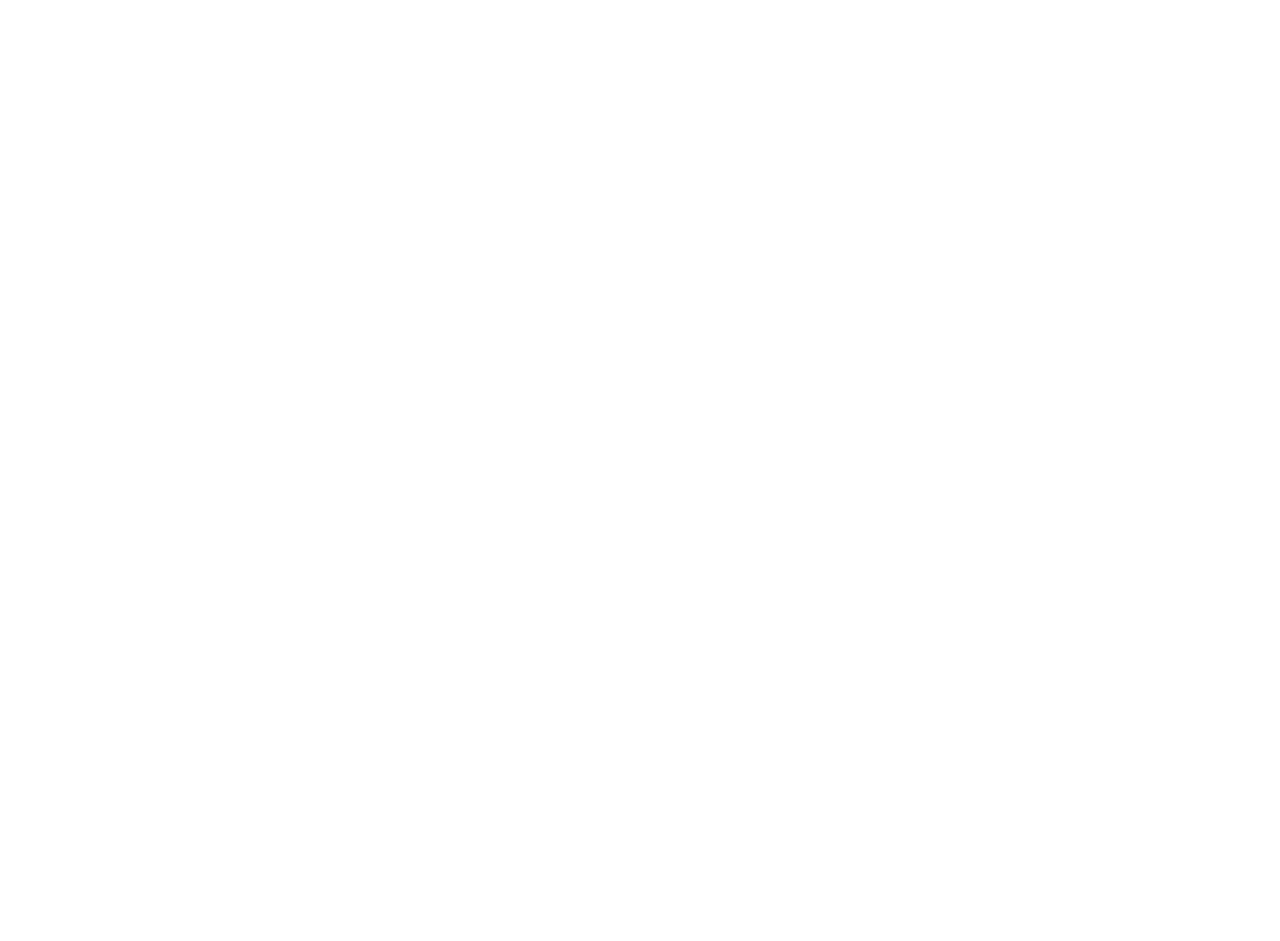
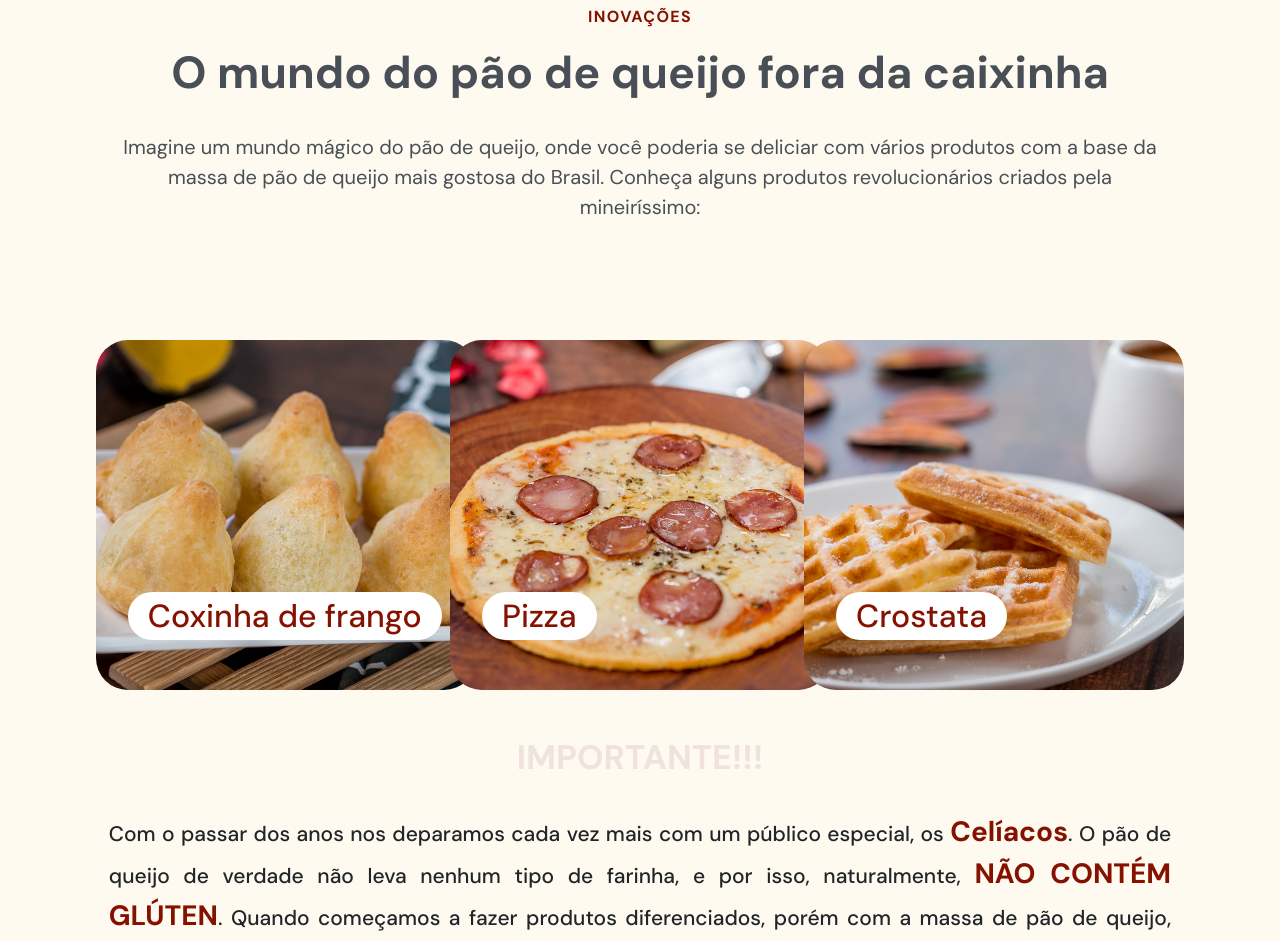
Before and after one commit to HenriquedaFonte/mineirissimo, a Next.js app: page / in a window 1280 px wide. Shown: the part 3140-4081 px from the top of the page. Before the commit the page ends 3077 px from the top, so only its background shows below. Built offline with nearby package versions, Linux system fonts and the light colour scheme.

Commit message:
feat: innovation section for desktop version

```diff
--- /dev/null
+++ b/src/components/Innovations/index.js
@@ -0,0 +1,76 @@
+import Image from "next/image";
+
+import coxinha from "../../assets/images/coxinha.png";
+import pizza from "../../assets/images/pizza.png";
+import crostata from "../../assets/images/crostata.png";
+
+import styles from "./innovations.module.scss";
+
+export function Innovations() {
+  return (
+    <section className={styles.innovations} id="inovacoes">
+      <div className={styles.container}>
+        <header>
+          <h4 className={styles.title}>inovações</h4>
+          <h1 className={styles.headline}>
+            O mundo do pão de queijo fora da caixinha
+          </h1>
+        </header>
+
+        <div className={styles.content}>
+          <p className={styles.paragraph}>
+            Imagine um mundo mágico do pão de queijo, onde você poderia se
+            deliciar com vários produtos com a base da massa de pão de queijo
+            mais gostosa do Brasil. Conheça alguns produtos revolucionários
+            criados pela mineiríssimo:
+          </p>
+        </div>
+
+        <ul className={styles.imagesGalery}>
+          <li className={`${styles.imageContainer} col-4`}>
+            <span className={styles.imageTitle}>Coxinha de frango</span>
+            <Image
+              className={styles.image}
+              src={coxinha}
+              alt="Imagem de seis coxinhas de pão de queijo"
+            />
+          </li>
+          <li className={`${styles.imageContainer} col-4`}>
+            <span className={styles.imageTitle}>Pizza</span>
+            <Image
+              className={styles.image}
+              src={pizza}
+              alt="Imagem de uma pizza de pão de queijo"
+            />
+          </li>
+          <li className={`${styles.imageContainer} col-4`}>
+            <span className={styles.imageTitle}>Crostata</span>
+            <Image
+              className={styles.image}
+              src={crostata}
+              alt="Imagem de duas crostatas"
+            />
+          </li>
+        </ul>
+
+        <div className={styles.information}>
+          <h2 className={styles.blink}>IMPORTANTE!!!</h2>
+          <p className={styles.informationContent}>
+            Com o passar dos anos nos deparamos cada vez mais com um público
+            especial, os <span>Celíacos</span>. O pão de queijo de verdade não
+            leva nenhum tipo de farinha, e por isso, naturalmente,{" "}
+            <span>NÃO CONTÉM GLÚTEN</span>. Quando começamos a fazer produtos
+            diferenciados, porém com a massa de pão de queijo, sabíamos que
+            seríamos procurados por pessoas com intolerância ou alergia a
+            glúten. A partir disso, iniciamos todo um cuidado com outros
+            ingredientes, como por exemplo o molho da pizza ou os temperos do
+            frango da coxinha. E daí em diante, nada que contenha farinha entra
+            na nossa cozinha. Portanto,{" "}
+            <span>garantimos não haver risco de contaminação cruzada</span>,
+            tranquilizando assim até mesmo os celíacos mais graves.
+          </p>
+        </div>
+      </div>
+    </section>
+  );
+}
--- /dev/null
+++ b/src/components/Innovations/innovations.module.scss
@@ -0,0 +1,135 @@
+@import "../../styles/partials/colors";
+
+.innovations {
+  width: 100%;
+
+  background-color: $color--gray-1;
+
+  text-align: center;
+
+  padding: 70px 0 180px 0;
+}
+
+.container {
+  width: 83%;
+
+  display: flex;
+  flex-direction: column;
+  align-items: center;
+
+  margin: 0 auto 100px auto;
+}
+
+.title {
+  width: fit-content;
+  height: max-content;
+
+  margin: 0 auto 20px auto;
+
+  text-transform: uppercase;
+  font-size: 16px;
+  font-weight: 700;
+  letter-spacing: 1.3px;
+  color: $color--primary;
+}
+
+.headline {
+  width: fit-content;
+  height: max-content;
+  margin: 0 auto;
+
+  font-size: 45px;
+  font-weight: 700;
+  color: $color--gray-5;
+
+  margin-bottom: 32px;
+}
+
+.paragraph {
+  margin-bottom: 70px;
+
+  font-weight: 400;
+  font-size: 20px;
+  color: $color--gray-5;
+
+  text-align: center;
+
+  line-height: 30px;
+}
+
+.imagesGalery {
+  width: 100%;
+
+  display: flex;
+  flex-direction: row;
+  align-items: center;
+  justify-content: space-around;
+}
+
+.imageContainer {
+  display: grid;
+  align-items: flex-start;
+  justify-content: center;
+}
+
+.image {
+  width: 380px;
+  height: 350px;
+  object-fit: cover;
+  border-radius: 32px;
+}
+
+.imageTitle {
+  width: fit-content;
+
+  position: relative;
+  top: 300px;
+
+  padding: 0 20px;
+  margin-left: 32px;
+  border-radius: 32px;
+  background-color: white;
+
+  font-size: 32px;
+  font-weight: 500;
+  color: #851200;
+}
+
+.blink {
+  margin-top: 32px;
+  margin-bottom: 32px;
+
+  font-size: 34px;
+  font-weight: 700;
+  text-align: center;
+
+  color: $color--primary;
+
+  animation: blink 1.5s infinite;
+}
+
+@keyframes blink {
+  0% {
+    color: $color--primary;
+  }
+  50% {
+    color: $color--white;
+  }
+  100% {
+    color: $color--primary;
+  }
+}
+
+.informationContent {
+  margin-bottom: 32px;
+
+  font-size: 21px;
+  font-weight: 500;
+  text-align: justify;
+}
+
+.informationContent > span {
+  font-weight: 700;
+  color: $color--primary;
+  font-size: 28px;
+}
--- a/src/pages/index.js
+++ b/src/pages/index.js
@@ -5,6 +5,7 @@
 import { Hero } from "components/Hero";
 import { Products } from "components/Products";
 import { About } from "components/About";
+import { Innovations } from "components/Innovations";
 import { ScrollToTopButton } from "components/Buttons/scrollToTopButton";
 
 export default function Home() {
@@ -25,6 +26,7 @@
         <Features />
         <Products />
         <About />
+        <Innovations />
         <ScrollToTopButton />
       </main>
     </>
```
